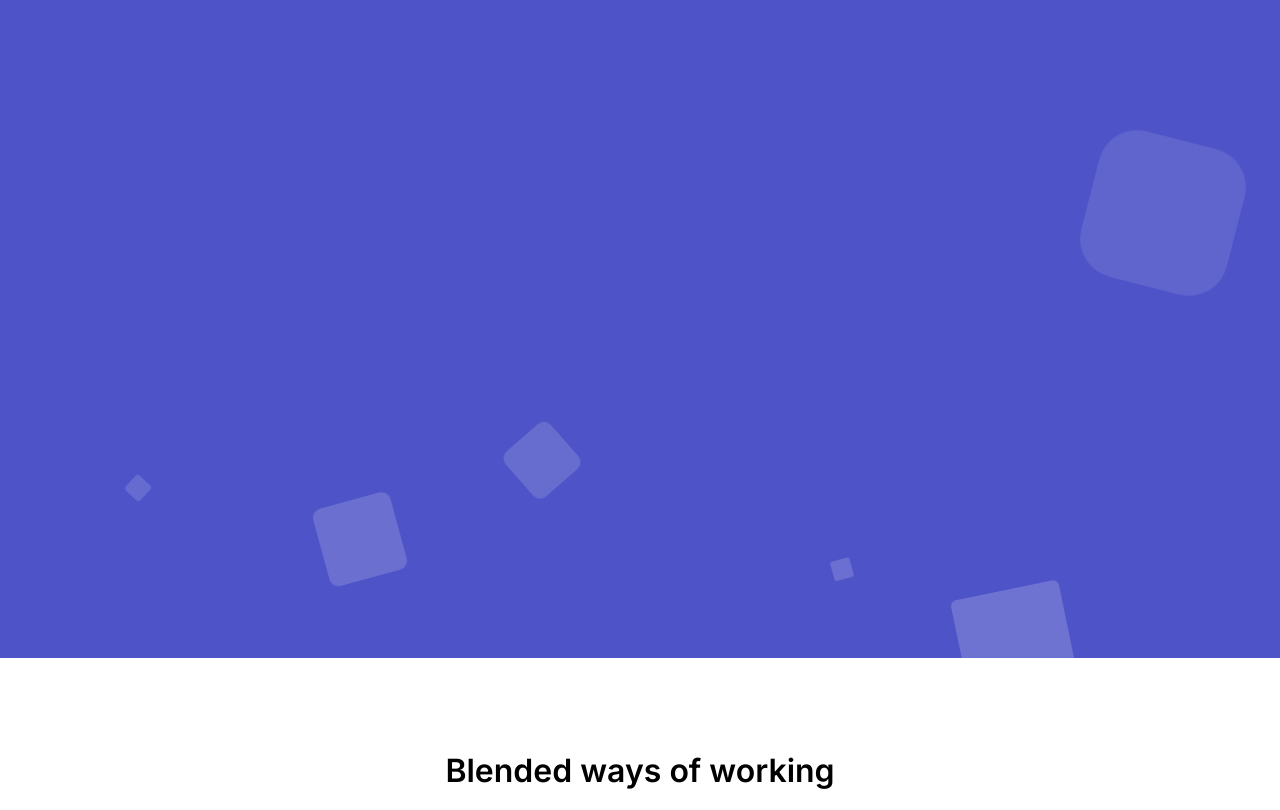
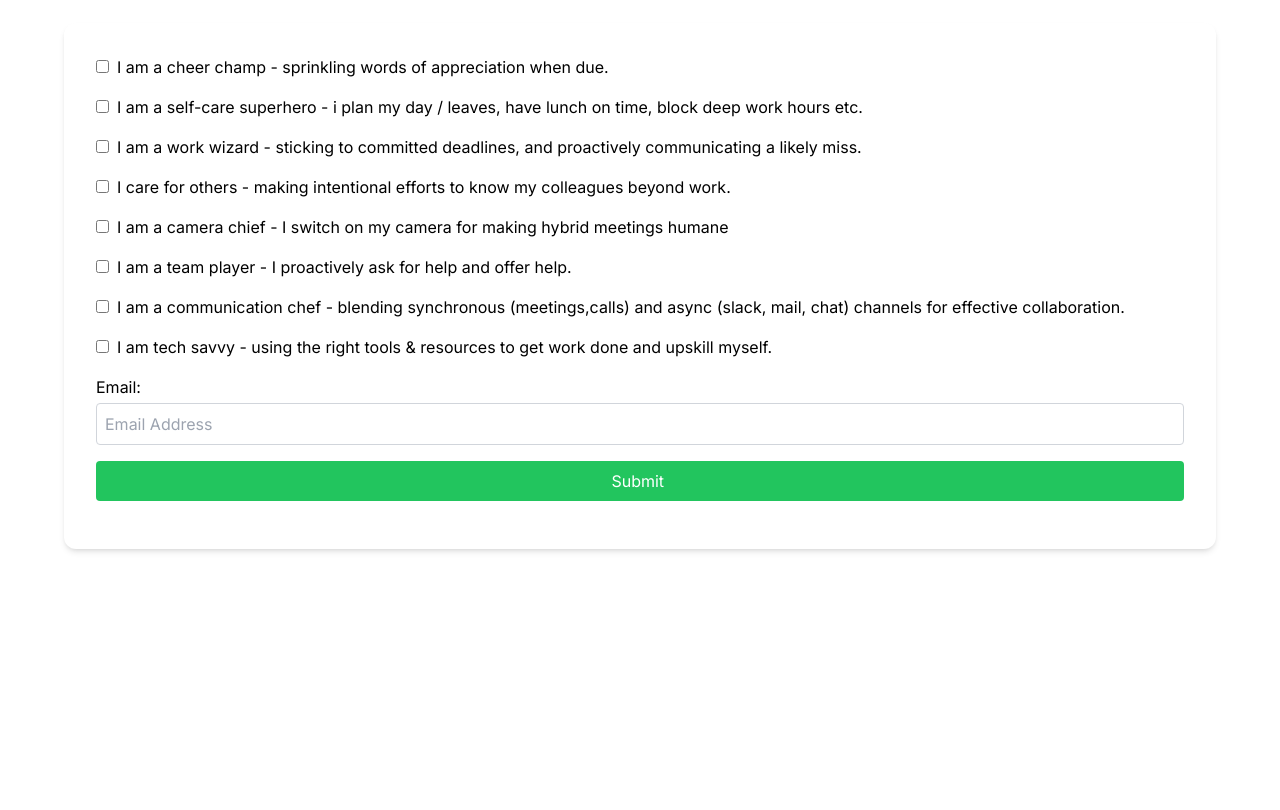
Before and after one commit to Himanshu7614/react-swiggy, a Next.js app: page / in a window 1280 px wide. Shown: the part 142-952 px from the top of the page. After the commit the page ends 800 px from the top, so only its background shows below. Built offline with nearby package versions, Linux system fonts and the light colour scheme.

Commit message:
first commit

```diff
--- a/app/globals.css
+++ b/app/globals.css
@@ -1,154 +1,3 @@
 @tailwind base;
 @tailwind components;
 @tailwind utilities;
-
-
-@import url('https://fonts.googleapis.com/css?family=Exo:400,700');
-
-*{
-    margin: 0px;
-    padding: 0px;
-}
-
-body{
-    font-family: 'Exo', sans-serif;
-}
-
-
-.context {
-    width: 100%;
-    position: absolute;
-    top:50vh;
-
-}
-
-.context h1{
-    text-align: center;
-    color: #fff;
-    font-size: 50px;
-}
-
-
-.area{
-    background: #4e54c8;
-    background: -webkit-linear-gradient(to left, #8f94fb, #4e54c8);
-    width: 100%;
-    height:100vh;
-
-
-}
-
-.circles{
-    position: absolute;
-    top: 0;
-    left: 0;
-    width: 100%;
-    height: 100%;
-    overflow: hidden;
-}
-
-.circles li{
-    position: absolute;
-    display: block;
-    list-style: none;
-    width: 20px;
-    height: 20px;
-    background: rgba(255, 255, 255, 0.2);
-    animation: animate 25s linear infinite;
-    bottom: -150px;
-
-}
-
-.circles li:nth-child(1){
-    left: 25%;
-    width: 80px;
-    height: 80px;
-    animation-delay: 0s;
-}
-
-
-.circles li:nth-child(2){
-    left: 10%;
-    width: 20px;
-    height: 20px;
-    animation-delay: 2s;
-    animation-duration: 12s;
-}
-
-.circles li:nth-child(3){
-    left: 70%;
-    width: 20px;
-    height: 20px;
-    animation-delay: 4s;
-}
-
-.circles li:nth-child(4){
-    left: 40%;
-    width: 60px;
-    height: 60px;
-    animation-delay: 0s;
-    animation-duration: 18s;
-}
-
-.circles li:nth-child(5){
-    left: 65%;
-    width: 20px;
-    height: 20px;
-    animation-delay: 0s;
-}
-
-.circles li:nth-child(6){
-    left: 75%;
-    width: 110px;
-    height: 110px;
-    animation-delay: 3s;
-}
-
-.circles li:nth-child(7){
-    left: 35%;
-    width: 150px;
-    height: 150px;
-    animation-delay: 7s;
-}
-
-.circles li:nth-child(8){
-    left: 50%;
-    width: 25px;
-    height: 25px;
-    animation-delay: 15s;
-    animation-duration: 45s;
-}
-
-.circles li:nth-child(9){
-    left: 20%;
-    width: 15px;
-    height: 15px;
-    animation-delay: 2s;
-    animation-duration: 35s;
-}
-
-.circles li:nth-child(10){
-    left: 85%;
-    width: 150px;
-    height: 150px;
-    animation-delay: 0s;
-    animation-duration: 11s;
-}
-
-
-
-@keyframes animate {
-
-    0%{
-        transform: translateY(0) rotate(0deg);
-        opacity: 1;
-        border-radius: 0;
-    }
-
-    100%{
-        transform: translateY(-1000px) rotate(720deg);
-        opacity: 0;
-        border-radius: 50%;
-    }
-
-}
--- a/app/page.tsx
+++ b/app/page.tsx
@@ -83,24 +83,10 @@ export default function Home() {
 
   return (
     <>
-    <div class="area" >
-            <ul class="circles">
-                    <li></li>
-                    <li></li>
-                    <li></li>
-                    <li></li>
-                    <li></li>
-                    <li></li>
-                    <li></li>
-                    <li></li>
-                    <li></li>
-                    <li></li>
-            </ul>
-    </div >
-      <div className="flex flex-col items-center justify-center h-screen py-4">
-        <h1 className="text-[2rem] pb-2 font-semibold">
+      <div className="flex flex-col items-center justify-center h-screen py-4 bg-transparent">
+        <h1 className="text-[2rem] pb-2 font-semibold text-white">
           {" "}
-          Blended ways of working
+          Select the behaviours you wish to commit to this year
         </h1>
         <form
           action="/"
```
